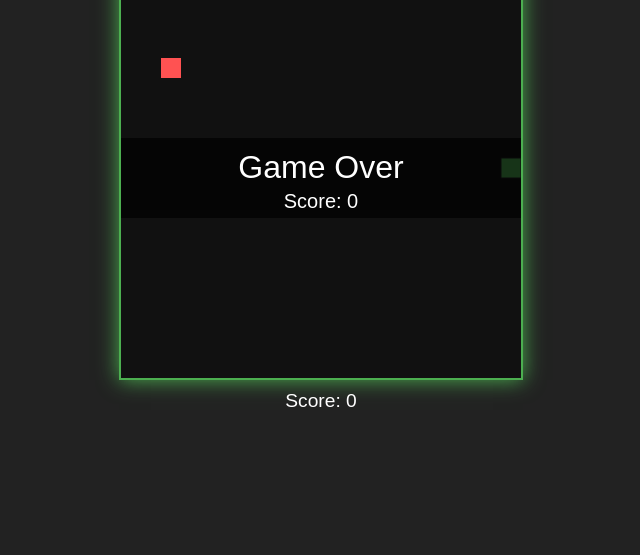
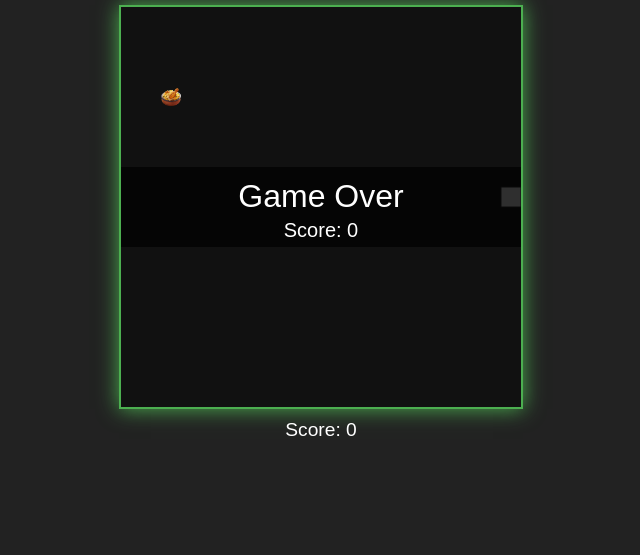
Before and after one commit to gha-team13/PromptAThon, a website: page index.html in a window 1280 px wide. Shown: the part 245-800 px from the top of the page, without its empty margins (319-959 px from the left). Drawn offline with Linux system fonts and the light colour scheme.

Commit message:
Stage All changes

```diff
--- a/index.html
+++ b/index.html
@@ -150,3 +150,60 @@
     </script>
 </body>
 </html>
+
+<!-- Preload images for snake and food -->
+<script>
+    const snakeImg = new Image();
+    snakeImg.src = 'snake.png';
+    const foodImg = new Image();
+    foodImg.src = 'food.png';
+</script>
+<script>
+    // Override draw function to use images
+    function draw() {
+        ctx.clearRect(0, 0, canvas.width, canvas.height);
+
+        // Draw snake
+        for (let i = 0; i < snake.length; i++) {
+            if (snakeImg.complete) {
+                ctx.drawImage(snakeImg, snake[i].x, snake[i].y, box, box);
+            } else {
+                ctx.fillStyle = i === 0 ? '#4caf50' : '#388e3c';
+                ctx.fillRect(snake[i].x, snake[i].y, box, box);
+            }
+            ctx.strokeStyle = '#222';
+            ctx.strokeRect(snake[i].x, snake[i].y, box, box);
+        }
+
+        // Draw food
+        if (foodImg.complete) {
+            ctx.drawImage(foodImg, food.x, food.y, box, box);
+        } else {
+            ctx.fillStyle = '#ff5252';
+            ctx.fillRect(food.x, food.y, box, box);
+        }
+
+        // Draw score
+        document.getElementById('score').textContent = 'Score: ' + score;
+    }
+</script>
+
+
+
+<!-- Add heading above the game -->
+<script>
+    const h1 = document.createElement('h1');
+    h1.textContent = 'Anything You Can Do, I Can Do Better';
+    document.body.insertBefore(h1, document.body.firstChild);
+</script>
+
+<!-- Instructions for pushing code to GitHub from VS Code -->
+<!--
+1. Open the Source Control panel in VS Code (Ctrl+Shift+G or click the branch icon).
+2. If your folder is not yet a git repo, click "Initialize Repository".
+3. Stage your changes by clicking the "+" next to the files or "Stage All Changes".
+4. Enter a commit message and click the checkmark to commit.
+5. Click "Publish to GitHub" or use the command palette (Ctrl+Shift+P) and search for "Git: Publish to GitHub".
+6. Follow the prompts to create a new GitHub repo or select an existing one.
+7. After publishing, future changes can be pushed using the "Sync Changes" or "Push" button.
+-->
```
Also changed, not shown: food.png (added), 1 other file.
